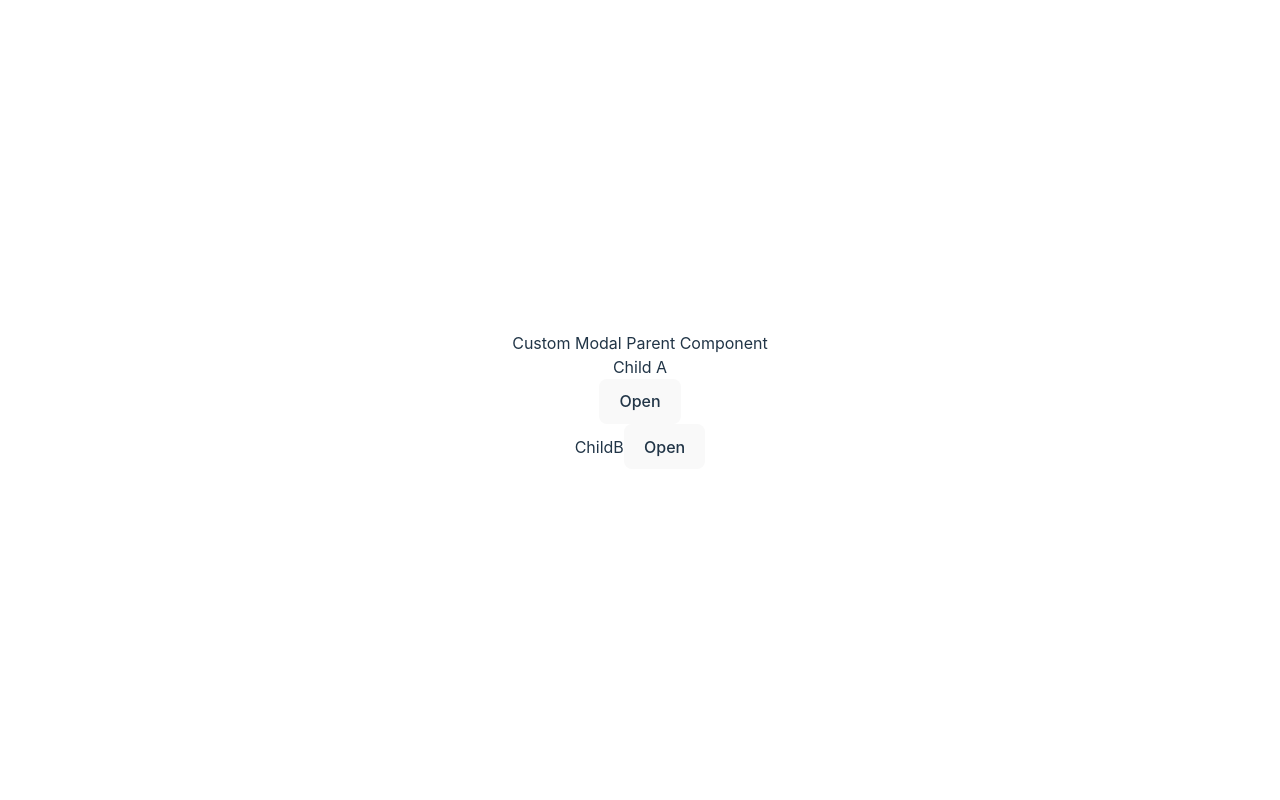
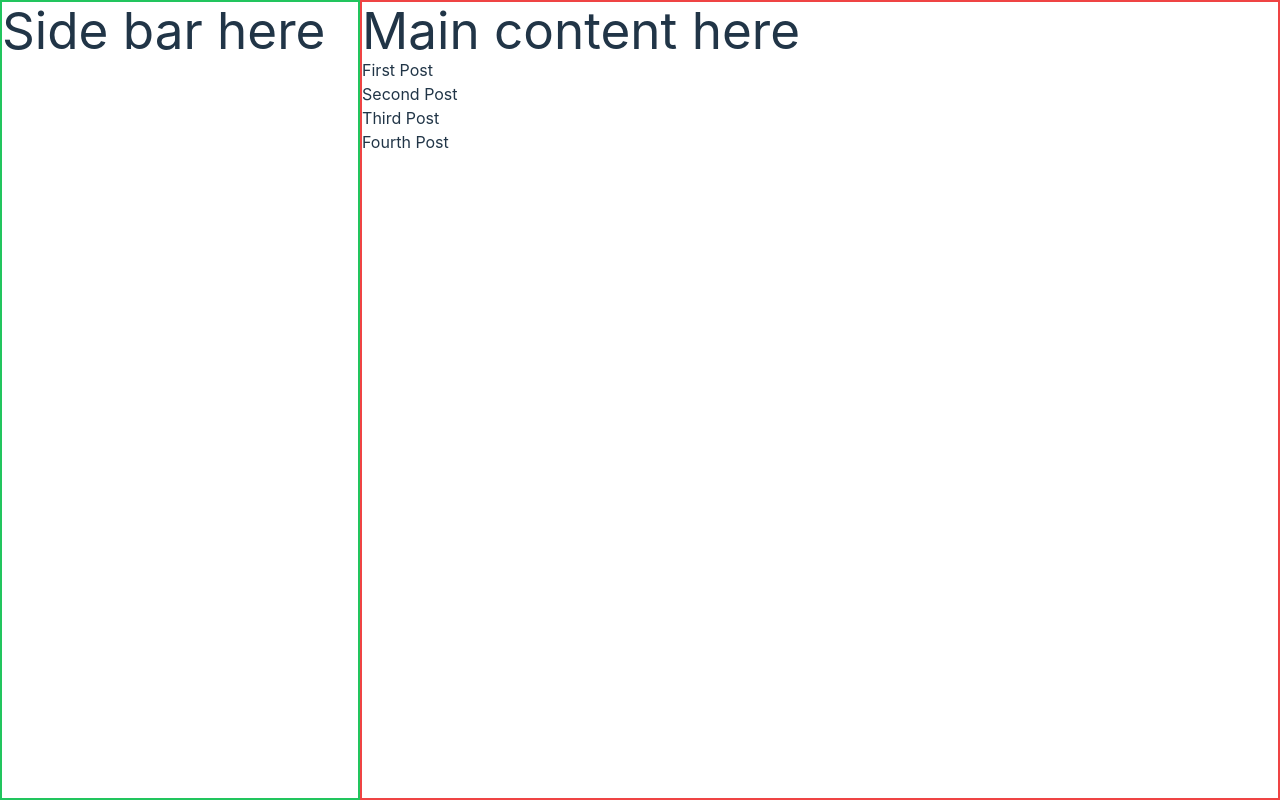
Before and after one commit to ktrip96/tsPlayground, a React (Vite) app: page / in a window 1280 px wide. Built offline with nearby package versions, Linux system fonts and the light colour scheme.

Commit message:
React Query Core

```diff
--- a/src/App.css
+++ b/src/App.css
@@ -1,4 +1,4 @@
-#root {
+/* #root {
 	max-width: 1280px;
 	margin: 0 auto;
 	padding: 2rem;
@@ -38,4 +38,4 @@
 
 .read-the-docs {
 	color: #888;
-}
+} */
--- a/src/App.tsx
+++ b/src/App.tsx
@@ -1,13 +1,17 @@
 import './App.css'
-import Parent from './features/modalCustomHook/Parent'
+import Parent from './features/reactQuery/Parent'
+import { QueryClient, QueryClientProvider } from 'react-query'
 // In order to test new components change the folder from which you are importing.
 // e.g. Testing useReducer ==> ./features/useReducer/Parent
 // Testing useCallBack ==> ./features/useCallBack/Parent
 
 function App() {
+	const queryClient = new QueryClient()
 	return (
 		<div>
-			<Parent />
+			<QueryClientProvider client={queryClient}>
+				<Parent />
+			</QueryClientProvider>
 		</div>
 	)
 }
--- /dev/null
+++ b/src/api.ts
@@ -0,0 +1,38 @@
+export type PostType = {
+	id: number
+	title: string
+	content: string
+}
+
+const mockPosts: PostType[] = [
+	{
+		id: 1,
+		title: 'First Post',
+		content:
+			"Lorem Ipsum is simply dummy text of the printing and typesetting industry. Lorem Ipsum has been the industry's standard dummy text ever since the 1500s, when an unknown printer took a galley of type and scrambled it to make a type specimen book. It has survived not only five centuries, but also the leap into electronic typesetting, remaining essentially unchanged. It was popularised in the 1960s with the release of Letraset sheets containing Lorem Ipsum passages, and more recently with desktop publishing software like Aldus PageMaker including versions of Lorem Ipsum. ",
+	},
+	{
+		id: 2,
+		title: 'Second Post',
+		content:
+			"Lorem Ipsum is simply dummy text of the printing and typesetting industry. Lorem Ipsum has been the industry's standard dummy text ever since the 1500s, when an unknown printer took a galley of type and scrambled it to make a type specimen book. It has survived not only five centuries, but also the leap into electronic typesetting, remaining essentially unchanged. It was popularised in the 1960s with the release of Letraset sheets containing Lorem Ipsum passages, and more recently with desktop publishing software like Aldus PageMaker including versions of Lorem Ipsum. ",
+	},
+	{
+		id: 3,
+		title: 'Third Post',
+		content:
+			"Lorem Ipsum is simply dummy text of the printing and typesetting industry. Lorem Ipsum has been the industry's standard dummy text ever since the 1500s, when an unknown printer took a galley of type and scrambled it to make a type specimen book. It has survived not only five centuries, but also the leap into electronic typesetting, remaining essentially unchanged. It was popularised in the 1960s with the release of Letraset sheets containing Lorem Ipsum passages, and more recently with desktop publishing software like Aldus PageMaker including versions of Lorem Ipsum. ",
+	},
+	{
+		id: 4,
+		title: 'Fourth Post',
+		content:
+			"Lorem Ipsum is simply dummy text of the printing and typesetting industry. Lorem Ipsum has been the industry's standard dummy text ever since the 1500s, when an unknown printer took a galley of type and scrambled it to make a type specimen book. It has survived not only five centuries, but also the leap into electronic typesetting, remaining essentially unchanged. It was popularised in the 1960s with the release of Letraset sheets containing Lorem Ipsum passages, and more recently with desktop publishing software like Aldus PageMaker including versions of Lorem Ipsum. ",
+	},
+]
+
+export async function getPosts(): Promise<PostType[]> {
+	return new Promise((resolve) => {
+		setTimeout(() => resolve(mockPosts), 300)
+	})
+}
--- /dev/null
+++ b/src/features/reactQuery/Main.tsx
@@ -0,0 +1,9 @@
+type Props = {
+	children: React.ReactNode
+}
+
+const Main = ({ children }: Props) => {
+	return <div className='border-2 border-red-500 h-screen w-full'>{children}</div>
+}
+
+export default Main
--- a/src/features/reactQuery/Parent.tsx
+++ b/src/features/reactQuery/Parent.tsx
@@ -1,14 +1,41 @@
-import React from 'react'
-import { useQuery, useMutation, useQueryClient } from 'react-query'
+import Sidebar from './Sidebar'
+import Main from './Main'
+import { getPosts, PostType } from '../../api'
 import axios from 'axios'
+import { useEffect, useState } from 'react'
 
 type Props = {}
 
 const Parent = (props: Props) => {
-	const queryClient = useQueryClient()
-	const query = useQuery('todos')
+	const [posts, setPosts] = useState<PostType[]>([])
 
-	return <h1>React Query</h1>
+	useEffect(() => {
+		const response = fetchPosts()
+		response.then((posts) => setPosts(posts)).catch((e) => console.log(e))
+	}, [])
+	return (
+		<div className='flex w-screen'>
+			<Sidebar>
+				<h1>Side bar here</h1>
+			</Sidebar>
+			<Main>
+				<h1>Main content here</h1>
+				{posts.map((post) => (
+					<div key={post.id}>{post.title}</div>
+				))}
+			</Main>
+		</div>
+	)
+}
+
+async function fetchPosts() {
+	try {
+		const posts = await getPosts()
+		return posts
+	} catch (e) {
+		console.log('error')
+		return [] as PostType[]
+	}
 }
 
 export default Parent
--- /dev/null
+++ b/src/features/reactQuery/Sidebar.tsx
@@ -0,0 +1,9 @@
+type Props = {
+	children: React.ReactNode
+}
+
+const Sidebar = ({ children }: Props) => {
+	return <div className='border-2 border-green-500 w-[500px] h-screen'>{children}</div>
+}
+
+export default Sidebar
```
Lines whose indentation alone changed are shown as unchanged.
